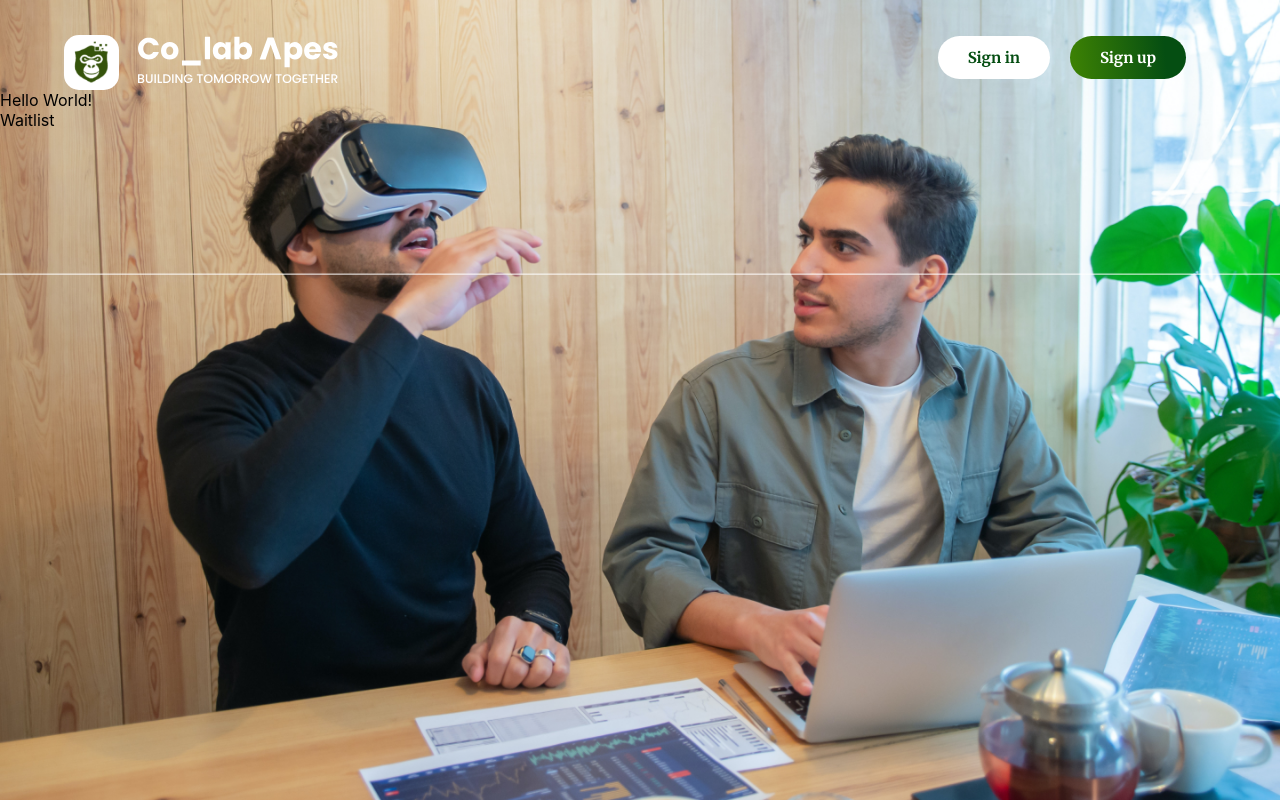
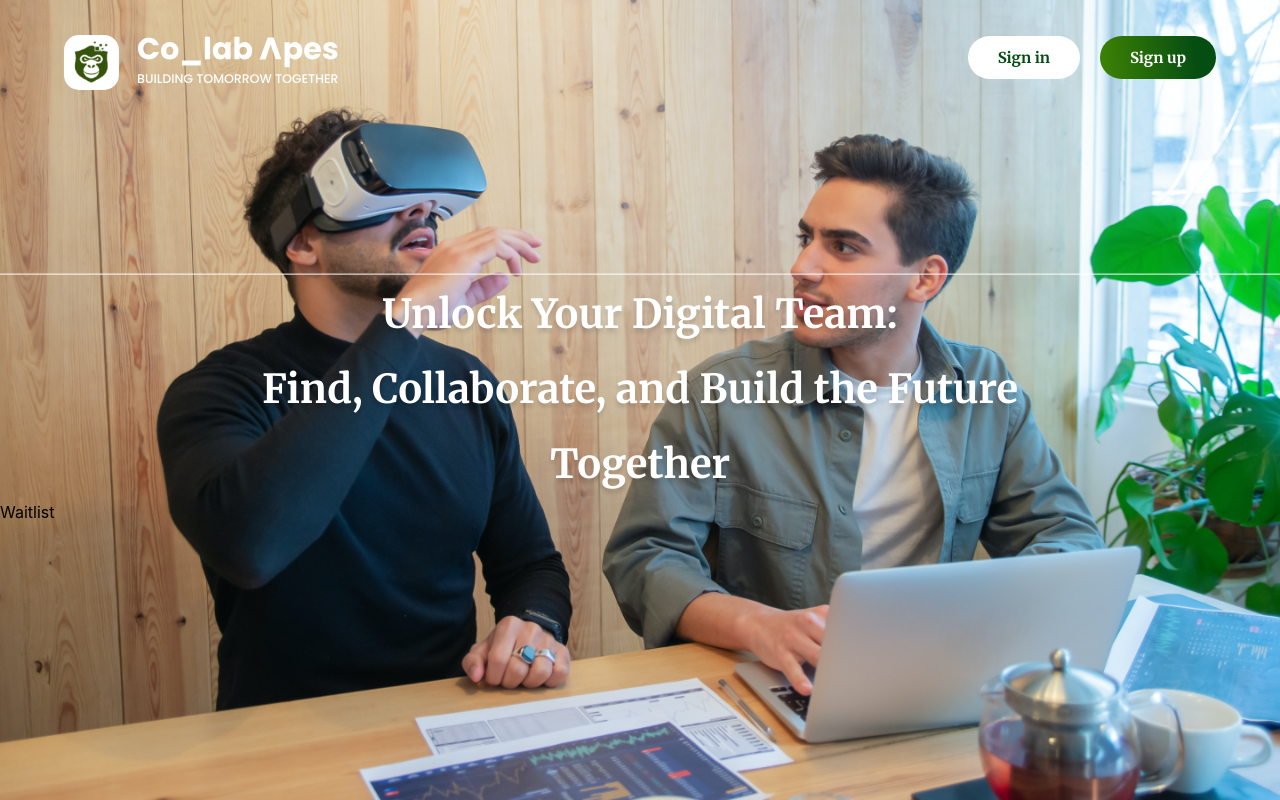
Before and after one commit to Colab-Apes/landingpage, a React (Create React App) app: page / in a window 1280 px wide. Built offline with nearby package versions, Linux system fonts and the light colour scheme.

Commit message:
Changed Cursor for the navbar buttons

```diff
--- a/src/App.js
+++ b/src/App.js
@@ -1,5 +1,5 @@
 import './App.css';
-import Hero from './components/Hero';
+import Hero from './components/Hero/Hero';
 
 function App() {
   return (
--- a/src/components/Hero.jsx
+++ /dev/null
@@ -1,15 +0,0 @@
-import React from 'react';
-import NavbarComp from './Hero/Navbar/Navbar';
-import Waitlist from './Hero/Waitlist/Waitlist';
-
-const Hero = () => {
-  return (
-    <>
-        <NavbarComp />
-        <div> Hello World! </div>
-        <Waitlist />
-    </>
-  )
-}
-
-export default Hero
--- a/src/components/Hero/Hero.css
+++ b/src/components/Hero/Hero.css
@@ -0,0 +1,24 @@
+@import url('https://fonts.googleapis.com/css2?family=Merriweather:wght@900&display=swap');
+
+/* .hero{
+    height: 100vh;
+} */
+
+.hero-phrase{
+    width: 100%;
+    height: 225px;
+
+    padding-top: 187px;
+
+    font-family: 'Merriweather';
+    font-style: normal;
+    font-weight: 900;
+    font-size: 20px;
+    line-height: 75px;
+
+    text-align: center;
+
+    color: #FFFFFF;
+
+    text-shadow: 0px 4px 4px rgba(0, 0, 0, 0.15);
+}
--- /dev/null
+++ b/src/components/Hero/Hero.jsx
@@ -0,0 +1,19 @@
+import React from 'react';
+import NavbarComp from './Navbar/Navbar';
+import Waitlist from './Waitlist/Waitlist';
+
+import './Hero.css';
+
+const Hero = () => {
+  return (
+    <>
+        <NavbarComp />
+        <div className='hero-phrase'>
+            <h1>Unlock Your Digital Team:<br/>Find, Collaborate, and Build the Future<br/>Together</h1>
+        </div>
+        <Waitlist />
+    </>
+  )
+}
+
+export default Hero
--- a/src/components/Hero/Navbar/Navbar.css
+++ b/src/components/Hero/Navbar/Navbar.css
@@ -48,11 +48,9 @@ nav{
     flex-direction: row;
     justify-content: center;
     align-items: center;
-    padding: 0 30px;
     margin-top: -10px;
     gap: 20px;
 
-    /* background: #FFFFFF; */
     border-radius: 50px;
 }
 
@@ -62,6 +60,7 @@ nav{
     background: #FFFFFF;
     border-radius: 50px;
     border: none;
+    cursor: pointer;
 
     font-family: 'Merriweather';
     font-style: normal;
@@ -78,6 +77,7 @@ nav{
     background: linear-gradient(263.79deg, #054E12 18.73%, #3B8004 95.09%);
     border-radius: 50px;
     border: none;
+    cursor: pointer;
 
     font-family: 'Merriweather';
     font-style: normal;
```
